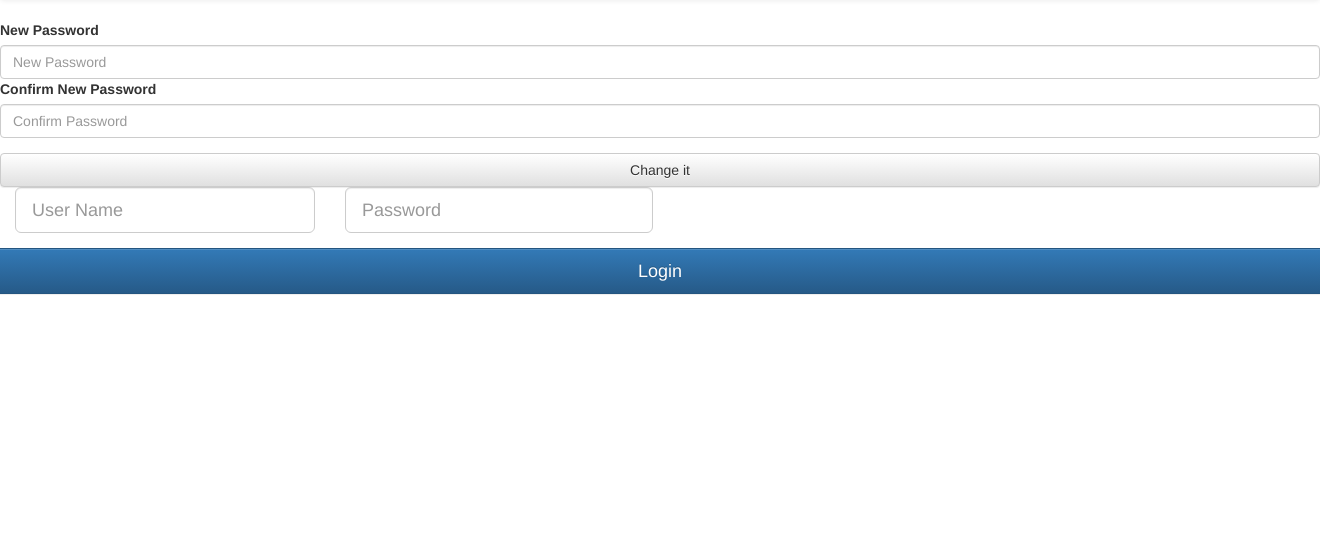
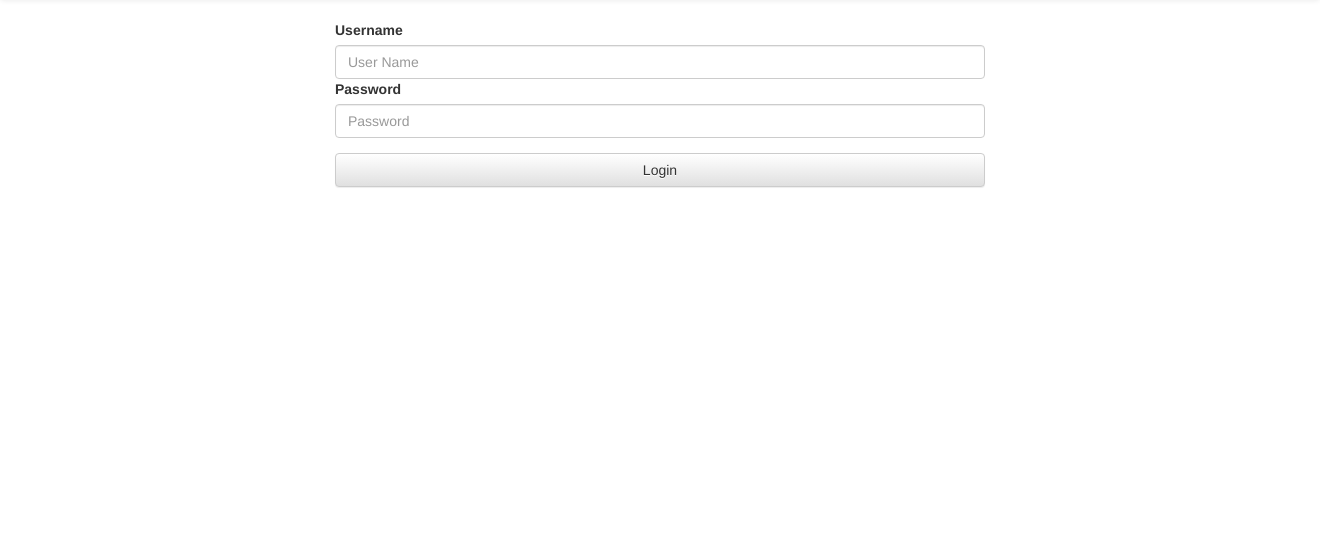
Before and after one commit to Core3Project/Core3, a PHP site: page /login.php in a window 1320 px wide; the page is wider, and only the part inside the window is pictured. Shown: the part 52-586 px from the top of that part. Run offline with PHP 8.4, Linux system fonts and the light colour scheme; some libraries are stand-ins or nearby versions.

Commit message:
Design Login
Login design overhaul

```diff
--- a/login.php
+++ b/login.php
@@ -29,37 +29,18 @@ and password='$password'";
     }else{
 }
  ?>
-
+ <div class="container">
  <form name="frmChange" role="form" class="form-signin" method="POST" action="">
 
  <div class="form-group">
 
-	 <label for="InputPassword2">New Password</label>
-	 <input type="password" class="form-control" id="InputPassword2" placeholder="New Password" name="newPassword">
-		<label for="InputPassword3">Confirm New Password</label>
-	 <input type="password" class="form-control" id="InputPassword3" placeholder="Confirm Password" name="confirmPassword">  </div>
-	<button class="btn btn-lrg btn-default btn-block" input type="submit" name="submit">Change it</button>
+	 <label for="InputPassword2">Username</label>
+	 <input type="useranme" class="form-control" id="username" placeholder="User Name" name="username">
+		<label for="InputPassword3">Password</label>
+	 <input type="password" class="form-control" id="password" placeholder="Password" name="password">  </div>
+	<button class="btn btn-lrg btn-default btn-block" input type="submit" name="submit">Login</button>
+</div>
 
-<form role="form" method="post" action="" autocomplete="off">
-                <div class="form-group col-lg-3">
-                    <input type="text" name="username" id="username" class="form-control input-lg" placeholder="User Name"  tabindex="1">
-                </div>
-                <div class="row">
-                    <div>
-                      <div class="form-group col-lg-3">
-                            <input type="password" name="password" id="password" class="form-control input-lg" placeholder="Password" tabindex="3">
-                        </div>
-                    </div>
-                    <div>
-                    </div>
-                </div>
-
-                <div class="row">
-                    <div><input type="submit" name="submit" value="Login" class="btn btn-primary btn-block btn-lg" tabindex="5"></div>
-                </div>
-
-
-            </form>
           </body>
 </html>
 <?php
```
